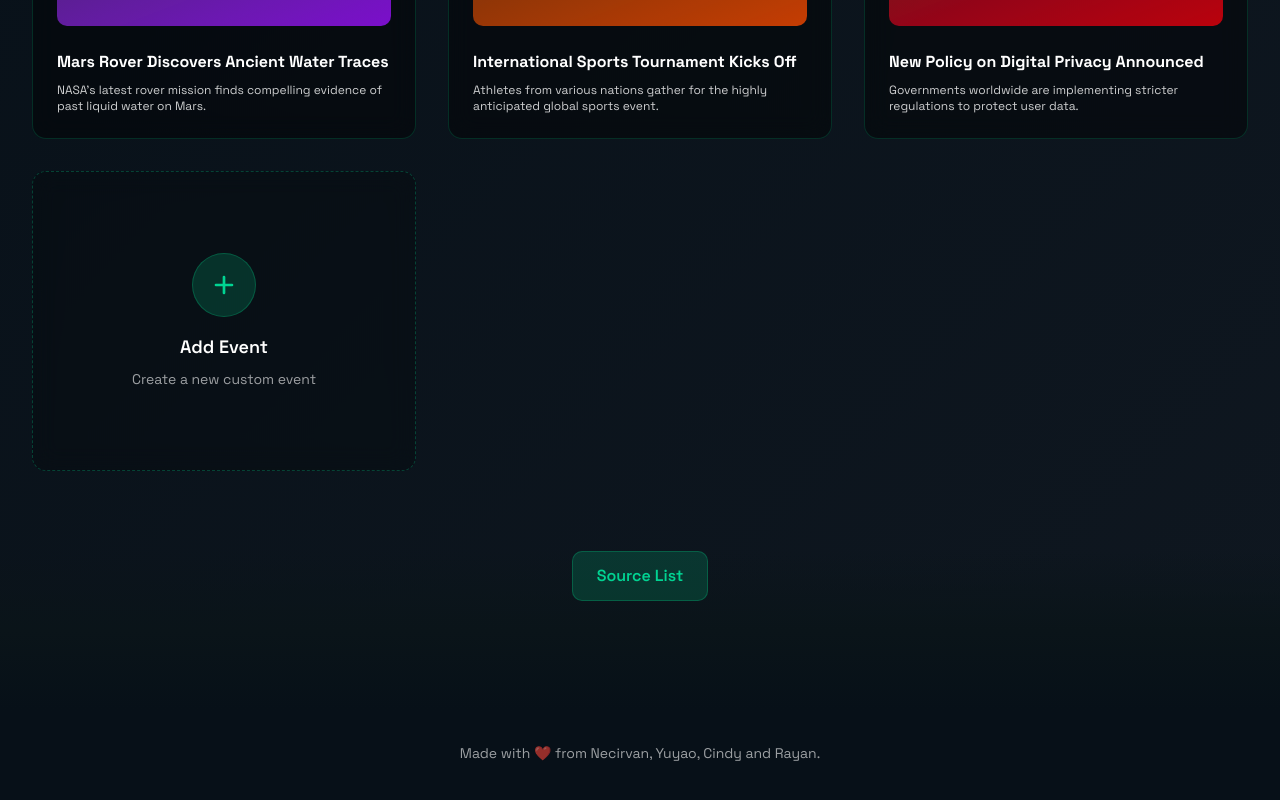
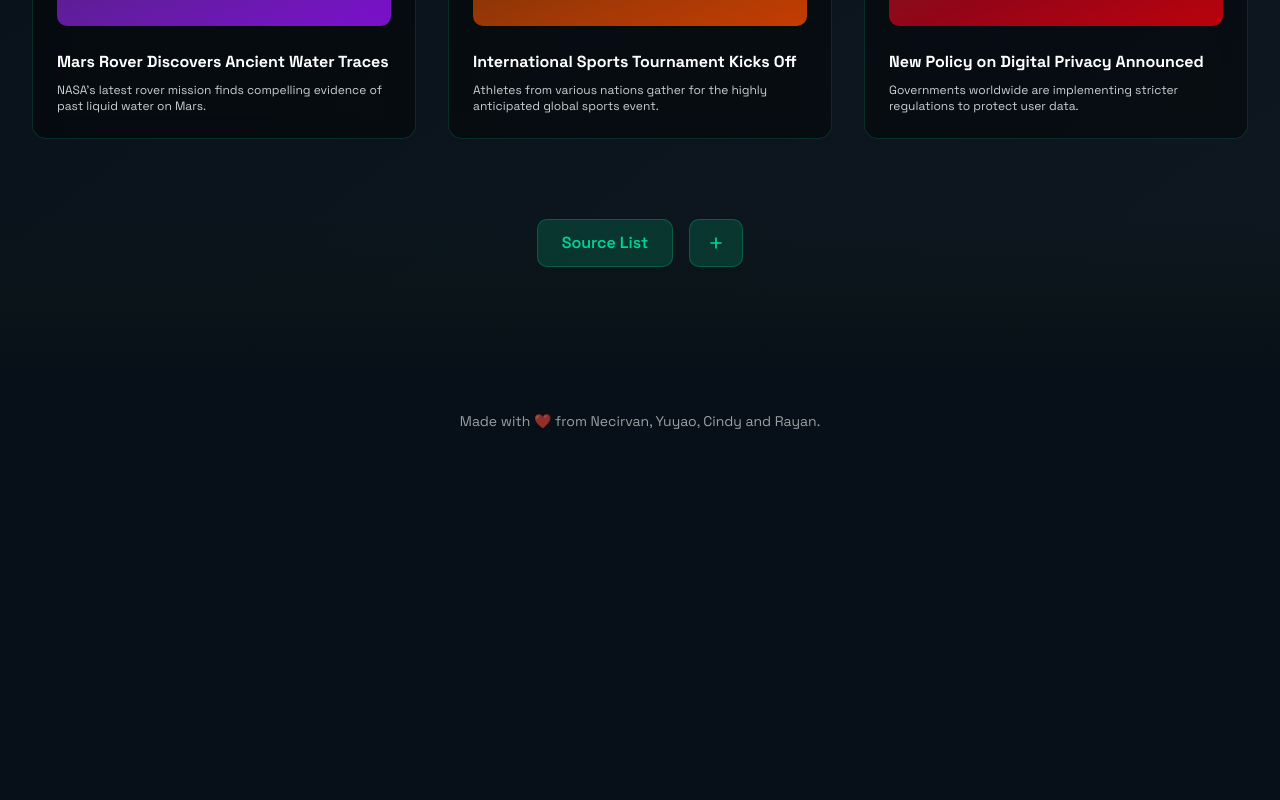
Before and after one commit to yuyaox122/whack_2025, a Next.js app: page /dashboard in a window 1280 px wide. Shown: the part 612-1412 px from the top of the page. After the commit the page ends 1091 px from the top, so only its background shows below. Built offline with nearby package versions, Linux system fonts and the light colour scheme.

Commit message:
before exp 2

```diff
--- a/package.json
+++ b/package.json
@@ -23,6 +23,7 @@
     "motion": "^12.23.24",
     "next": "15.5.6",
     "node": "^25.0.0",
+    "npm": "^10.9.4",
     "react": "19.1.0",
     "react-dom": "19.1.0",
     "tailwind-merge": "^3.3.1",
--- a/src/app/dashboard/page.js
+++ b/src/app/dashboard/page.js
@@ -10,9 +10,7 @@ import { useState, useEffect, useCallback, useMemo } from "react";
 // Separate component for the add event form to isolate form state
 function AddEventForm({ isOpen, onClose, onSubmit, submitting }) {
   const [formData, setFormData] = useState({
-    title: '',
-    description: '',
-    category: ''
+    title: ''
   });
 
   const handleInputChange = (e) => {
@@ -26,12 +24,12 @@ function AddEventForm({ isOpen, onClose, onSubmit, submitting }) {
   const handleSubmit = (e) => {
     e.preventDefault();
     onSubmit(formData);
-    setFormData({ title: '', description: '', category: '' });
+    setFormData({ title: '' });
   };
 
   const handleClose = () => {
     onClose();
-    setFormData({ title: '', description: '', category: '' });
+    setFormData({ title: '' });
   };
 
   if (!isOpen) return null;
@@ -54,7 +52,7 @@ function AddEventForm({ isOpen, onClose, onSubmit, submitting }) {
         <form onSubmit={handleSubmit} className="space-y-4">
           <div>
             <label htmlFor="title" className="block text-sm font-medium text-white/80 mb-2">
-              Event Title *
+              Header *
             </label>
             <input
               type="text"
@@ -64,48 +62,8 @@ function AddEventForm({ isOpen, onClose, onSubmit, submitting }) {
               onChange={handleInputChange}
               required
               className="w-full px-4 py-3 bg-black/40 border border-emerald-500/30 rounded-lg text-white placeholder-white/40 focus:border-emerald-500 focus:outline-none transition-colors duration-200"
-              placeholder="Enter event title"
+              placeholder="Enter header"
             />
-          </div>
-
-          <div>
-            <label htmlFor="description" className="block text-sm font-medium text-white/80 mb-2">
-              Description *
-            </label>
-            <textarea
-              id="description"
-              name="description"
-              value={formData.description}
-              onChange={handleInputChange}
-              required
-              rows={3}
-              className="w-full px-4 py-3 bg-black/40 border border-emerald-500/30 rounded-lg text-white placeholder-white/40 focus:border-emerald-500 focus:outline-none transition-colors duration-200 resize-none"
-              placeholder="Describe the event"
-            />
-          </div>
-
-          <div>
-            <label htmlFor="category" className="block text-sm font-medium text-white/80 mb-2">
-              Category
-            </label>
-            <select
-              id="category"
-              name="category"
-              value={formData.category}
-              onChange={handleInputChange}
-              className="w-full px-4 py-3 bg-black/40 border border-emerald-500/30 rounded-lg text-white focus:border-emerald-500 focus:outline-none transition-colors duration-200"
-            >
-              <option value="">Select a category</option>
-              <option value="Environment">Environment</option>
-              <option value="Technology">Technology</option>
-              <option value="Health">Health</option>
-              <option value="Sports">Sports</option>
-              <option value="Politics">Politics</option>
-              <option value="Economy">Economy</option>
-              <option value="Science">Science</option>
-              <option value="Entertainment">Entertainment</option>
-              <option value="Custom">Custom</option>
-            </select>
           </div>
 
           <div className="flex space-x-4 pt-4">
@@ -339,10 +297,10 @@ export default function Dashboard() {
         const newEvent = {
           id: (events.length + 1).toString(),
           title: formData.title,
-          description: formData.description,
+          description: '',
           header: (
             <div className="h-32 w-full rounded-lg flex items-center justify-center bg-gradient-to-br from-purple-500/40 to-purple-600/80">
-              <div className="text-white/80 font-semibold text-lg">{formData.category || 'Custom'}</div>
+              <div className="text-white/80 font-semibold text-lg">Custom</div>
             </div>
           ),
           icon: (
@@ -350,7 +308,7 @@ export default function Dashboard() {
               C
             </div>
           ),
-          category: formData.category || 'Custom',
+          category: 'Custom',
           color: '#8b5cf6',
           relevance_score: 7.0,
           trending_score: 6.5,
@@ -365,7 +323,7 @@ export default function Dashboard() {
           headers: {
             'Content-Type': 'application/json',
           },
-          body: JSON.stringify(formData),
+          body: JSON.stringify({ title: formData.title }),
         });
 
         if (response.ok) {
@@ -541,28 +499,6 @@ export default function Dashboard() {
                   </div>
                     </StaggeredItem>
                 ))}
-
-                {/* Add Event Button */}
-                <StaggeredItem delay={events.length * 0.1}>
-                  <div
-                    onClick={handleAddEvent}
-                    className="cursor-pointer hover:scale-105 transition-transform duration-200"
-                  >
-                    <div className="group relative h-full min-h-[250px] sm:min-h-[300px] rounded-xl border border-dashed border-emerald-500/30 bg-black/20 dark:bg-black/20 backdrop-blur-md p-4 sm:p-8 flex flex-col items-center justify-center hover:border-emerald-500/60 hover:bg-emerald-500/10 transition-all duration-300">
-                      <div className="flex items-center justify-center w-16 h-16 rounded-full bg-emerald-500/20 border border-emerald-500/30 group-hover:bg-emerald-500/30 transition-all duration-300 mb-4">
-                        <svg className="w-8 h-8 text-emerald-400 group-hover:text-emerald-300" fill="none" stroke="currentColor" viewBox="0 0 24 24">
-                          <path strokeLinecap="round" strokeLinejoin="round" strokeWidth={2} d="M12 6v6m0 0v6m0-6h6m-6 0H6" />
-                        </svg>
-                      </div>
-                      <h3 className="text-lg font-semibold text-white mb-2 group-hover:text-emerald-300 transition-colors duration-300">
-                        Add Event
-                      </h3>
-                      <p className="text-sm text-white/60 text-center group-hover:text-white/80 transition-colors duration-300">
-                        Create a new custom event
-                      </p>
-                    </div>
-                  </div>
-                </StaggeredItem>
               </BentoGrid>
               </StaggeredContainer>
             </div>
@@ -592,24 +528,22 @@ export default function Dashboard() {
         {/* Footer with Source List and Add Event Buttons */}
         <div className="mt-8 sm:mt-12 mb-8 flex justify-center bg-gradient-to-t from-[#071018] via-[#0a1419] to-transparent min-h-32 sm:min-h-40 px-4">
           <FadeInUp delay={0.3}>
-            <div className="flex gap-4">
+            <div className="flex gap-4 items-center">
               <Link
                 href="/sources"
-                className="px-4 sm:px-6 py-2 sm:py-3 bg-emerald-500/20 text-emerald-400 border border-emerald-500/30 rounded-lg hover:bg-emerald-500/30 hover:text-emerald-300 transition-all duration-300 font-semibold text-sm sm:text-base"
+                className="inline-flex items-center h-10 sm:h-12 px-4 sm:px-6 bg-emerald-500/20 text-emerald-400 border border-emerald-500/30 rounded-lg hover:bg-emerald-500/30 hover:text-emerald-300 transition-all duration-300 font-semibold text-sm sm:text-base"
               >
                 Source List
               </Link>
-              {layoutMode === 'bubble' && (
               <button
                 onClick={handleAddEvent}
-                  className="px-3 sm:px-4 py-2 sm:py-3 bg-emerald-500/20 text-emerald-400 border border-emerald-500/30 rounded-lg hover:bg-emerald-500/30 hover:text-emerald-300 transition-all duration-300 font-semibold text-sm sm:text-base flex items-center justify-center"
+                className="inline-flex items-center justify-center h-10 sm:h-12 px-3 sm:px-4 bg-emerald-500/20 text-emerald-400 border border-emerald-500/30 rounded-lg hover:bg-emerald-500/30 hover:text-emerald-300 transition-all duration-300 font-semibold text-sm sm:text-base"
                 title="Add Event"
               >
                 <svg className="w-5 h-5" fill="none" stroke="currentColor" viewBox="0 0 24 24">
                   <path strokeLinecap="round" strokeLinejoin="round" strokeWidth={2} d="M12 6v6m0 0v6m0-6h6m-6 0H6" />
                 </svg>
               </button>
-              )}
             </div>
           </FadeInUp>
         </div>
```
Also changed, not shown: 1 other file (tests, documents, lock files or other folders). Lines whose indentation alone changed are shown as unchanged.
